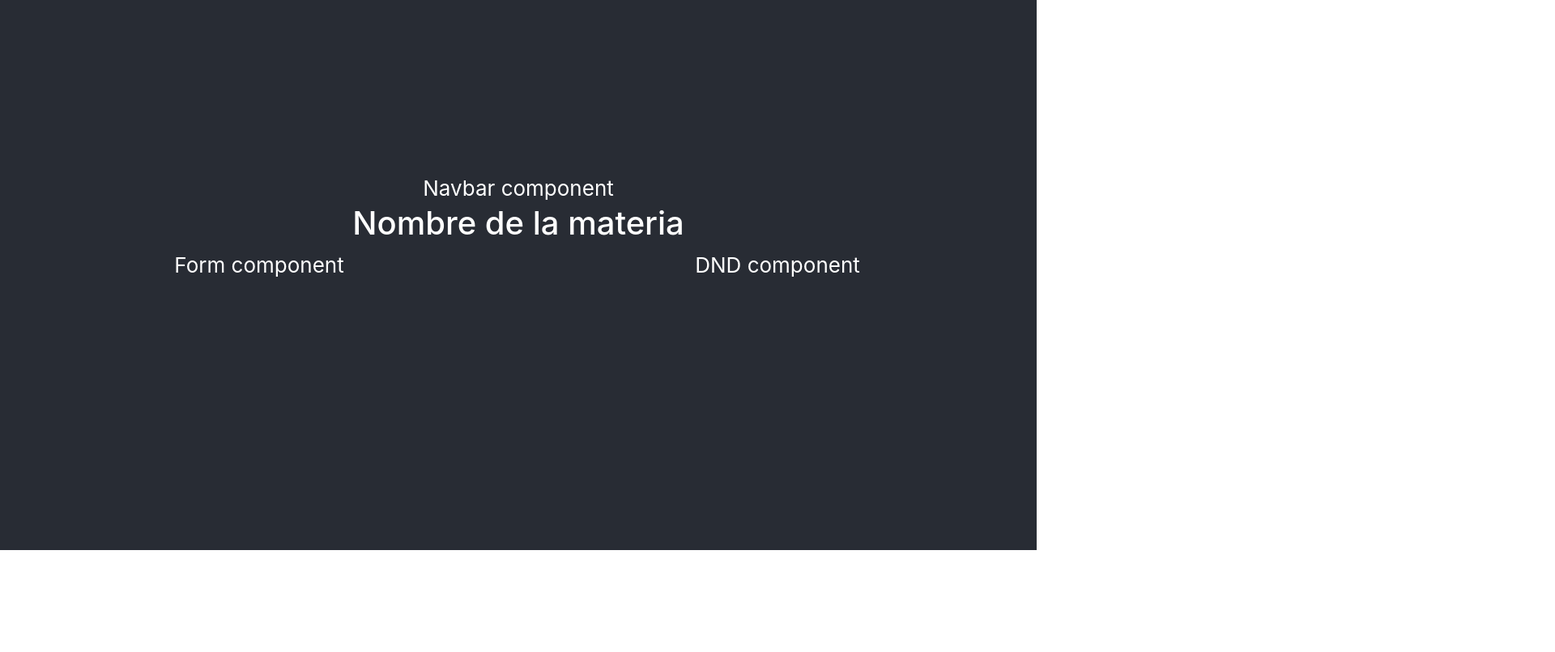
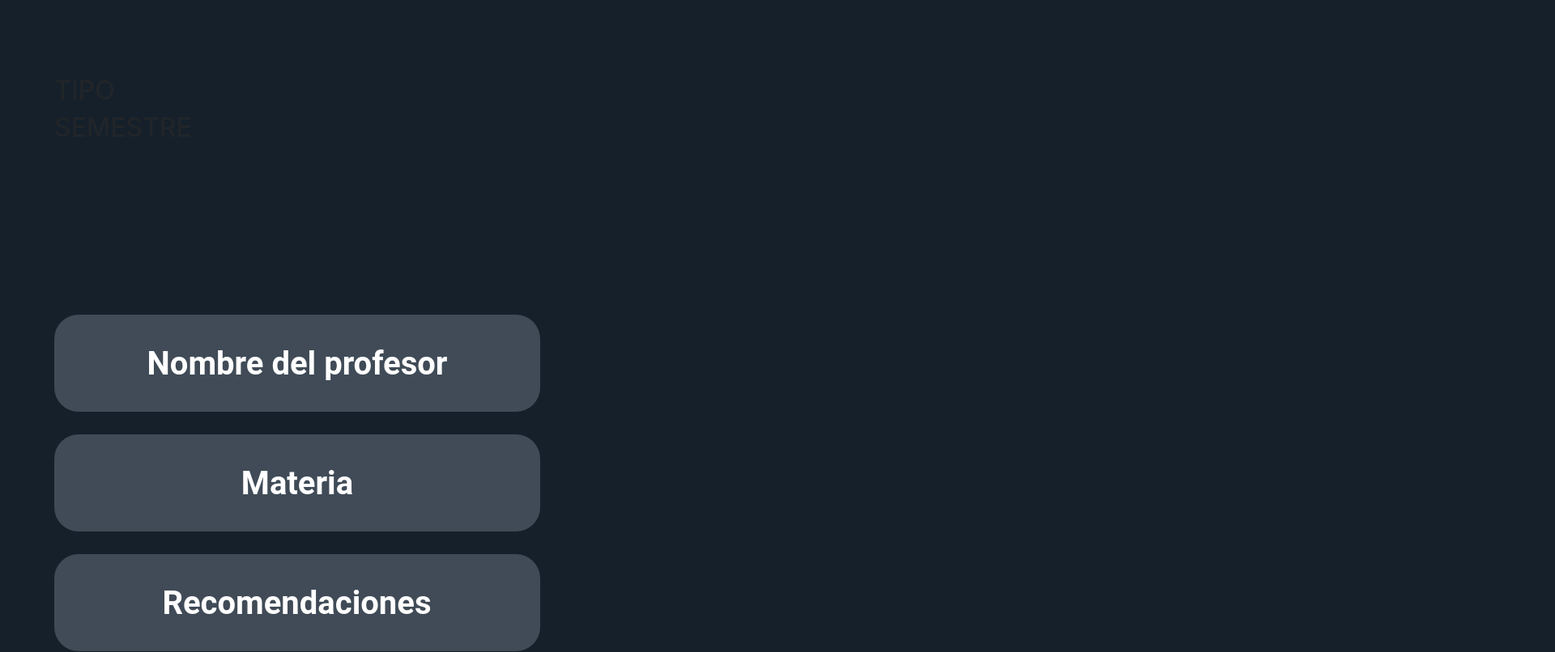
Before and after one commit to jumorap/Chopin, a React (Create React App) app: page / in a window 1280 px wide. Shown: the part 120-926 px from the top of the page at 81% size, 1920 px wide, since content can reach past the window. Before the commit the page ends 800 px from the top, so only its background shows below. Built offline with nearby package versions, Linux system fonts and the light colour scheme; what react-with-firebase-auth would draw is missing.

Commit message:
botones a medias

```diff
--- a/src/App.js
+++ b/src/App.js
@@ -8,12 +8,8 @@ function App() {
 
   return (
     <div className="App">
-      <div className="App">
-        <header className="App-header">
-          {/* <Login /> */}
-          <UploadFilePage />
-        </header>
-      </div>
+      {/* <header className="App-header"><Login /></header> */}
+      <UploadFilePage />
     </div>
   );
 }
--- /dev/null
+++ b/src/css/uploadDocument.css
@@ -0,0 +1,6 @@
+.uploadDocument {
+  position: relative;
+  width: 1920px;
+  height: 1300px;
+  background: #15202b;
+}
--- a/src/view/uploadPage/Dnd.js
+++ b/src/view/uploadPage/Dnd.js
@@ -1,7 +1,7 @@
 import React from "react";
 
 const Dnd = () => {
-  return <div className="col-12 col-md-6">DND component</div>;
+  return <div className="col-12 col-md-8 border">DND component</div>;
 };
 
 export default Dnd;
--- a/src/view/uploadPage/Form.js
+++ b/src/view/uploadPage/Form.js
@@ -1,7 +1,63 @@
-import React from "react";
-
+import React, { useState } from "react";
+import DropDown from "./dropDown/DropDown";
+import "./css/form.css";
 const Form = () => {
-  return <div className="col-12 col-md-6">Form component</div>;
+  const [selectedTipo, setSelectedTipo] = useState(undefined);
+  const [selectedSemestre, setSelectedSemestre] = useState(undefined);
+  let select = (src) => src.target.innerHTML;
+  /* SEMESTRES */
+  /*<div className="semestres">
+<div className="semestresRectangle"></div>
+<h2 id="flush-headingThree">
+  <div
+    className="collapsed"
+    data-bs-toggle="collapse"
+    data-bs-target="#flush-collapseThree"
+    aria-expanded="false"
+    aria-controls="flush-collapseThree"
+  >
+    {selectedSemestre || "SEMESTRES"}
+  </div>
+</h2>
+<div
+  id="flush-collapseThree"
+  className="accordion-collapse collapse"
+  aria-labelledby="flush-headingThree"
+  data-bs-parent="#accordionFlushExample"
+>
+  <div>{renderSemestres}</div>
+</div>
+</div>*/
+  return (
+    <div className="form">
+      <DropDown
+        selectedTipo={selectedTipo}
+        title="TIPO"
+        setSelectedTipo={setSelectedTipo}
+        arr={[1, 2, 3, 4, 5]}
+        select={select}
+      />
+      <DropDown
+        selectedSemestre={selectedSemestre}
+        setSelectedSemestre={setSelectedSemestre}
+        title="SEMESTRE"
+        arr={[1, 2, 3, 4, 5]}
+        select={select}
+      />
+      <div className="profesor">
+        <div className="profRectangle"></div>
+        <input type="text" className="profText" Value="Nombre del profesor" />
+      </div>
+      <div className="materia">
+        <div className="materiaRectangle"></div>
+        <input type="text" className="materiaText" Value="Materia" />
+      </div>
+      <div className="recomendaciones">
+        <div className="recomendacionesRectangle"></div>
+        <h1 className="recomendacionesText">Recomendaciones</h1>
+      </div>
+    </div>
+  );
 };
 
 export default Form;
--- a/src/view/uploadPage/Navbar.js
+++ b/src/view/uploadPage/Navbar.js
@@ -2,8 +2,8 @@ import React from "react";
 
 const Navbar = () => {
   return (
-    <div className="row">
-      <div className="col-12">Navbar component</div>
+    <div className="navigation border">
+      <div className="">Navbar component</div>
     </div>
   );
 };
--- a/src/view/uploadPage/UploadFilePage.js
+++ b/src/view/uploadPage/UploadFilePage.js
@@ -2,13 +2,14 @@ import React from "react";
 import Navbar from "./Navbar";
 import Dnd from "./Dnd";
 import Form from "./Form";
+import "../../css/uploadDocument.css";
 
 const UploadFilePage = () => {
   return (
-    <div className="container-fluid">
+    <div className="uploadDocument">
       <Navbar />
-      <h1>Nombre de la materia</h1>
-      <div className="row">
+      <span className="nombreMateria">Nombre de la materia</span>
+      <div className="">
         <Form />
         <Dnd />
       </div>
--- /dev/null
+++ b/src/view/uploadPage/css/form.css
@@ -0,0 +1,233 @@
+.form {
+  display: flex;
+  flex-direction: column;
+  align-items: flex-start;
+  padding: 0px;
+
+  position: absolute;
+  width: 600px;
+  height: 860px;
+  left: 67px;
+  top: 213px;
+}
+
+.tipos {
+  position: static;
+  left: 0%;
+  right: 0%;
+  top: 0%;
+  bottom: 86.05%;
+
+  /* Inside Auto Layout */
+
+  flex: none;
+  order: 0;
+  flex-grow: 0;
+  margin: 28px 0px;
+}
+
+.tipos > .tiposRectangle {
+  position: absolute;
+  left: 0%;
+  right: 0%;
+  top: 0%;
+  bottom: 86.05%;
+
+  background: #404b57;
+  border-radius: 30px;
+}
+
+.tipos > h2 {
+  position: absolute;
+  left: 24.5%;
+  right: 24.67%;
+  top: 4.3%;
+  bottom: 89.98%;
+
+  font-family: Roboto;
+  font-style: normal;
+  font-weight: bold;
+  font-size: 40px;
+  line-height: 47px;
+  text-align: center;
+
+  color: #ffffff;
+}
+
+.semestres {
+  position: static;
+  left: 0%;
+  right: 0%;
+  top: 17.21%;
+  bottom: 68.84%;
+
+  /* Inside Auto Layout */
+
+  flex: none;
+  order: 1;
+  flex-grow: 0;
+  margin: 28px 0px;
+}
+
+.semestres > .semestresRectangle {
+  position: absolute;
+  left: 0%;
+  right: 0%;
+  top: 17.21%;
+  bottom: 68.84%;
+
+  background: #404b57;
+  border-radius: 30px;
+}
+
+.semestres > h2 {
+  position: absolute;
+  left: 12.33%;
+  right: 12.33%;
+  top: 21.86%;
+  bottom: 73.37%;
+
+  font-family: Roboto;
+  font-style: normal;
+  font-weight: bold;
+  font-size: 40px;
+  line-height: 47px;
+  text-align: center;
+
+  color: #ffffff;
+}
+
+.profesor {
+  /* Profesor */
+
+  position: static;
+  left: 0%;
+  right: 0%;
+  top: 34.42%;
+  bottom: 51.63%;
+
+  /* Inside Auto Layout */
+
+  flex: none;
+  order: 2;
+  flex-grow: 0;
+  margin: 28px 0px;
+}
+
+.profesor > .profRectangle {
+  position: absolute;
+  left: 0%;
+  right: 0%;
+  top: 34.42%;
+  bottom: 51.63%;
+
+  background: #404b57;
+  border-radius: 30px;
+}
+
+.profesor > .profText {
+  outline: none;
+  background-color: inherit;
+  border: none;
+  position: absolute;
+  top: 39.07%;
+  bottom: 56.16%;
+  width: 100%;
+
+  font-family: Roboto;
+  font-style: normal;
+  font-weight: bold;
+  font-size: 40px;
+  line-height: 47px;
+  text-align: center;
+
+  color: #ffffff;
+}
+
+.materia {
+  position: static;
+  left: 0%;
+  right: 0%;
+  top: 51.63%;
+  bottom: 34.42%;
+
+  /* Inside Auto Layout */
+
+  flex: none;
+  order: 3;
+  flex-grow: 0;
+  margin: 28px 0px;
+}
+
+.materiaRectangle {
+  position: absolute;
+  left: 0%;
+  right: 0%;
+  top: 51.63%;
+  bottom: 34.42%;
+
+  background: #404b57;
+  border-radius: 30px;
+}
+
+.materiaText {
+  outline: none;
+  background-color: inherit;
+  border: none;
+  width: 100%;
+  position: absolute;
+  top: 56.28%;
+  bottom: 38.95%;
+
+  font-family: Roboto;
+  font-style: normal;
+  font-weight: bold;
+  font-size: 40px;
+  line-height: 47px;
+  text-align: center;
+
+  color: #ffffff;
+}
+
+.recomendaciones {
+  position: static;
+  left: 0%;
+  right: 0%;
+  top: 68.84%;
+  bottom: 17.21%;
+
+  /* Inside Auto Layout */
+
+  flex: none;
+  order: 4;
+  flex-grow: 0;
+  margin: 28px 0px;
+}
+
+.recomendacionesRectangle {
+  position: absolute;
+  left: 0%;
+  right: 0%;
+  top: 68.84%;
+  bottom: 17.21%;
+
+  background: #404b57;
+  border-radius: 30px;
+}
+
+.recomendacionesText {
+  position: absolute;
+  left: 20.83%;
+  right: 21%;
+  top: 73.14%;
+  bottom: 21.51%;
+
+  font-family: Roboto;
+  font-style: normal;
+  font-weight: bold;
+  font-size: 40px;
+  line-height: 47px;
+  text-align: center;
+
+  color: #ffffff;
+}
--- /dev/null
+++ b/src/view/uploadPage/dropDown/DropDown.js
@@ -0,0 +1,48 @@
+import React, { useState } from "react";
+
+const DropDown = ({ selected, setSelected, arr, select, title }) => {
+  /* let tipos = ["Parcial", "Taller", "Notas de clase"];
+  let semestres = ["2021-01", "2020-02", "2020-01", "2019-02", "2019-01"]; */
+  let render = arr.map((el, index) => (
+    <div key={index} className="" onClick={(ev) => setSelected(select(ev))}>
+      {el}
+    </div>
+  ));
+  /* let renderSemestres = semestres.map((el, index) => (
+    <div
+      key={index}
+      className=""
+      onClick={(ev) => setSelectedSemestre(select(ev))}
+    >
+      {el}
+    </div>
+  )); */
+
+  return (
+    <div className="accordion accordion-flush" id="accordionFlushExample">
+      <div className="">
+        <h2 id="flush-headingTwo">
+          <div
+            className="collapsed"
+            data-bs-toggle="collapse"
+            data-bs-target="#flush-collapseTwo"
+            aria-expanded="false"
+            aria-controls="flush-collapseTwo"
+          >
+            {selected || title}
+          </div>
+        </h2>
+        <div
+          id="flush-collapseTwo"
+          className="accordion-collapse collapse"
+          aria-labelledby="flush-headingTwo"
+          data-bs-parent="#accordionFlushExample"
+        >
+          <div>{render}</div>
+        </div>
+      </div>
+    </div>
+  );
+};
+
+export default DropDown;
```
